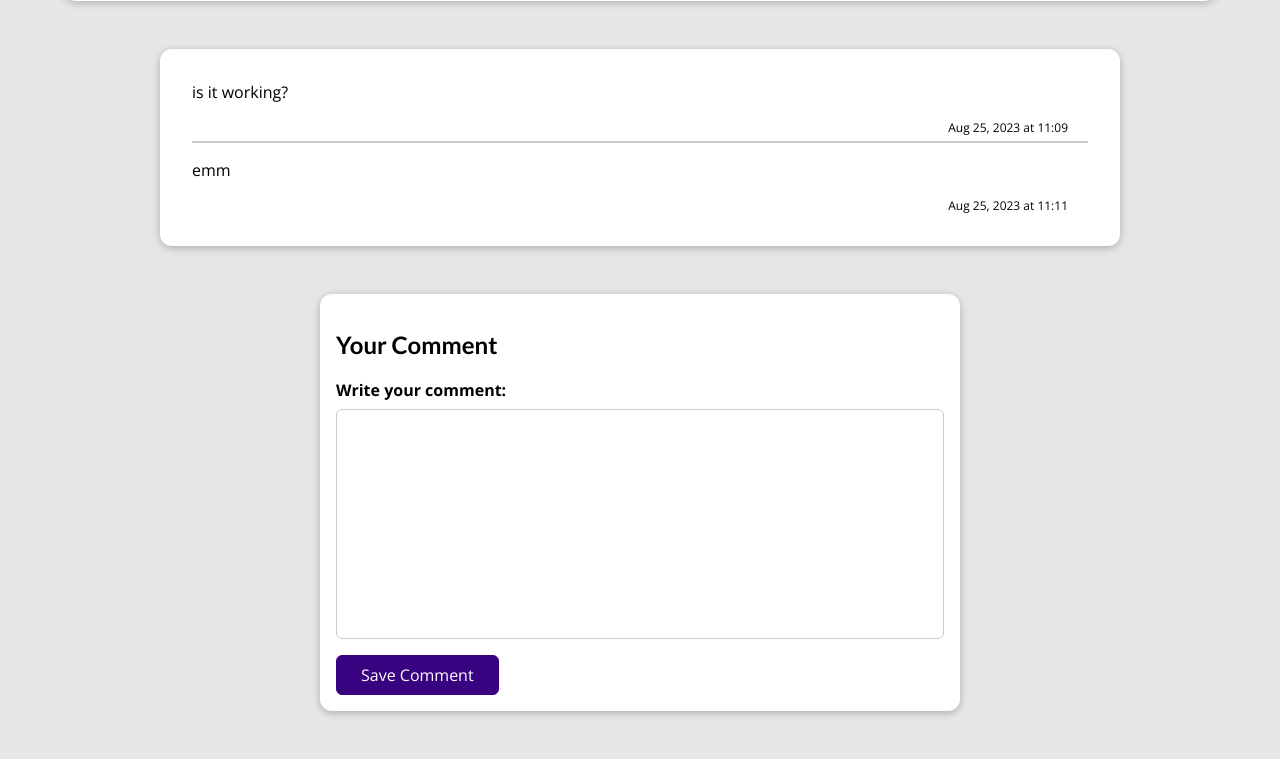
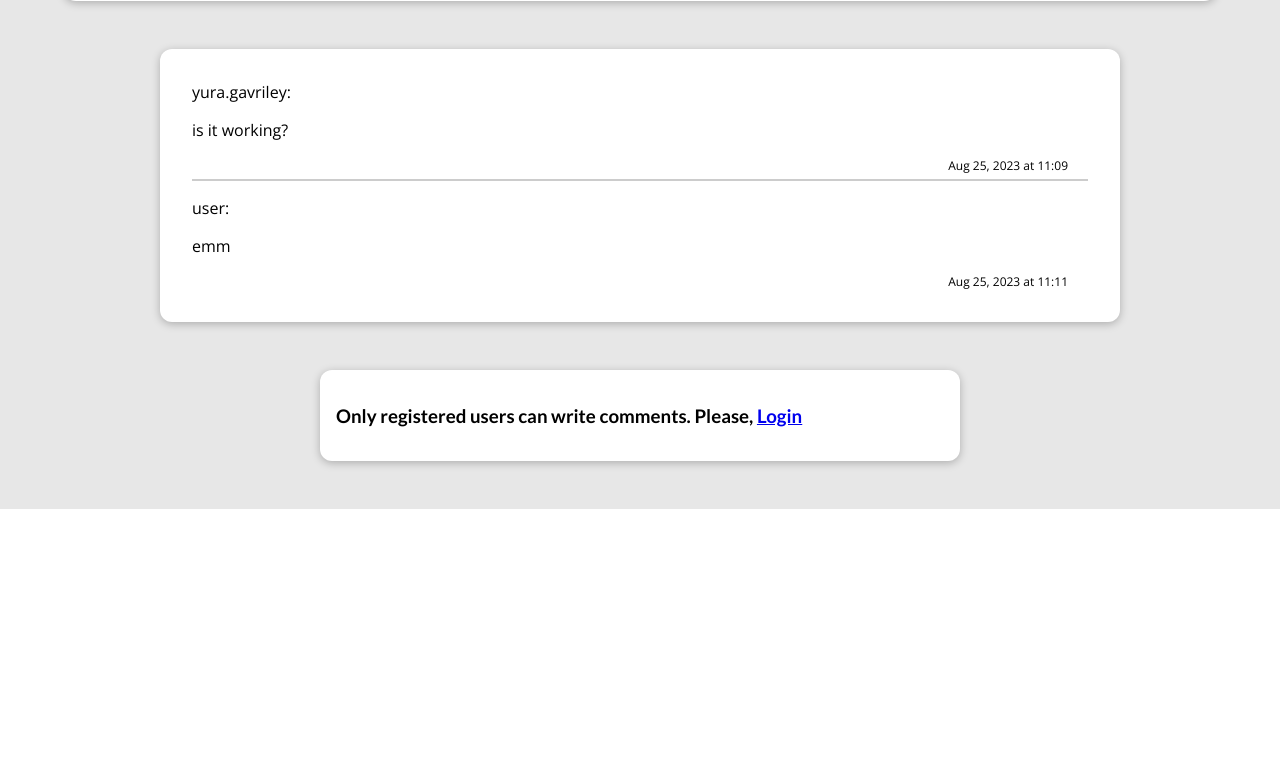
Before and after one commit to YuraGavriley/personal-dev-blog, a Django app: a page that uses main_app/templates/main_app/post-detail.html in a window 1280 px wide. Shown: the part 1139-1898 px from the top of the page. After the commit the page ends 1648 px from the top, so only its background shows below. Run offline with Django 4.2, Linux system fonts and the light colour scheme; data comes from the database, SQL or seed files in the repository; both versions use the stored data as it was after the commit; some libraries are stand-ins or nearby versions.

Commit message:
Added username to display in comment. Modified models, views

```diff
--- a/main_app/models.py
+++ b/main_app/models.py
@@ -1,5 +1,6 @@
 from django.db import models
 from django.core.validators import MinLengthValidator
+
 
 # Create your models here.
 
@@ -35,8 +36,13 @@ class Post(models.Model):
 
 class Comment(models.Model):
     comment = models.TextField(max_length=500)
+    user_name = models.CharField(max_length=65)
+    user_email = models.EmailField()
     date = models.DateTimeField(auto_now_add=True)
     post = models.ForeignKey(Post, on_delete=models.CASCADE, related_name="comments")
 
+    class Meta:
+        ordering = ["date"]
+
     def __str__(self):
-        return self.comment
+        return f"{self.comment} by {self.user_name}"
--- a/main_app/templates/main_app/index.html
+++ b/main_app/templates/main_app/index.html
@@ -41,7 +41,7 @@
         <div>
             <h2>Hobbies</h2>
             <p>
-                ● Coding&emsp;● Listenig to Ukrainian music&emsp;● Learning English by speaking with natives&emsp;● Hiking&emsp;● Plaing videogames
+                ● Coding&emsp;● Listening to Ukrainian music&emsp;● Learning English by speaking with natives&emsp;● Hiking&emsp;● Playing videogames
             </p>
         </div>
         <div>
--- a/main_app/templates/main_app/post-detail.html
+++ b/main_app/templates/main_app/post-detail.html
@@ -1,5 +1,6 @@
 {% extends 'base.html' %}
 {% load static %}
+{% load socialaccount %}
 
 {% block title %}
     {{ post.title }}
@@ -39,7 +40,7 @@
         <ul>
             {% for comment in comments %}
                 <li>
-                    <p>{{ comment.comment|linebreaks }}</p>
+                    <p>{{ comment.user_name }}: {{ comment.comment|linebreaks }}</p>
                     <div id="comment-date">
                         <time class="comment-time">{{ comment.date|date:"M d, Y" }} at {{ comment.date|date:"H:i" }}</time>
                     </div>
@@ -49,6 +50,7 @@
     </section>
 
     <section id="comment-form">
+        {% if user.is_authenticated %}
             <h2>Your Comment</h2>
             <form action="{% url "single-post" post.slug %}" method="POST">
                 {% csrf_token %}
@@ -61,5 +63,9 @@
                 {% endfor %}
                 <button>Save Comment</button>
             </form>
+        {% else %}
+            <h3>Only registered users can write comments. Please,
+                <a href="{% provider_login_url "google" %}?next={% url "single-post" post.slug %}">Login</a></h3>
+        {% endif %}
     </section>
 {% endblock %}
--- a/main_app/views.py
+++ b/main_app/views.py
@@ -47,9 +47,12 @@ class SinglePostView(DetailView):
     def post(self, request, slug):
         comment_form = CommentForm(request.POST)
         post = Post.objects.get(slug=slug)
+        current_user = request.user
 
         if comment_form.is_valid():
             comment = comment_form.save(commit=False)
+            comment.user_name = current_user.username
+            comment.user_email = current_user.email
             comment.post = post
             comment.save()
 
```
Also changed, not shown: main_app/admin.py (+7 -1 lines), db.sqlite3, main_app/migrations/0003_alter_comment_options_comment_user_email_and_more.py (added), uploads/posts/it_is_not_that_bad_aWRnHxX.jpg (added). Lines whose indentation alone changed are shown as unchanged.
